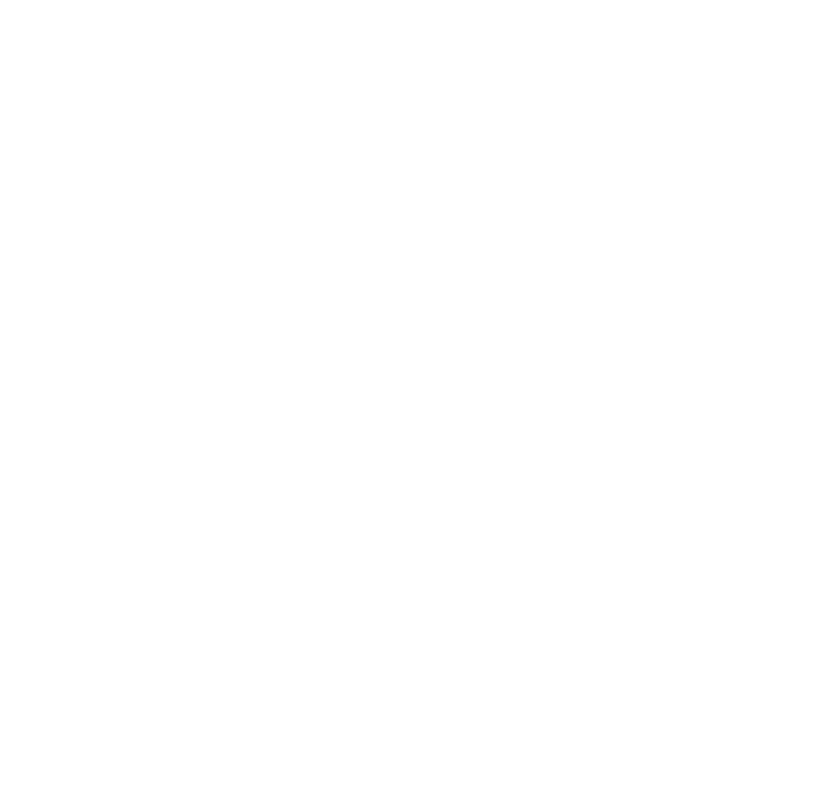
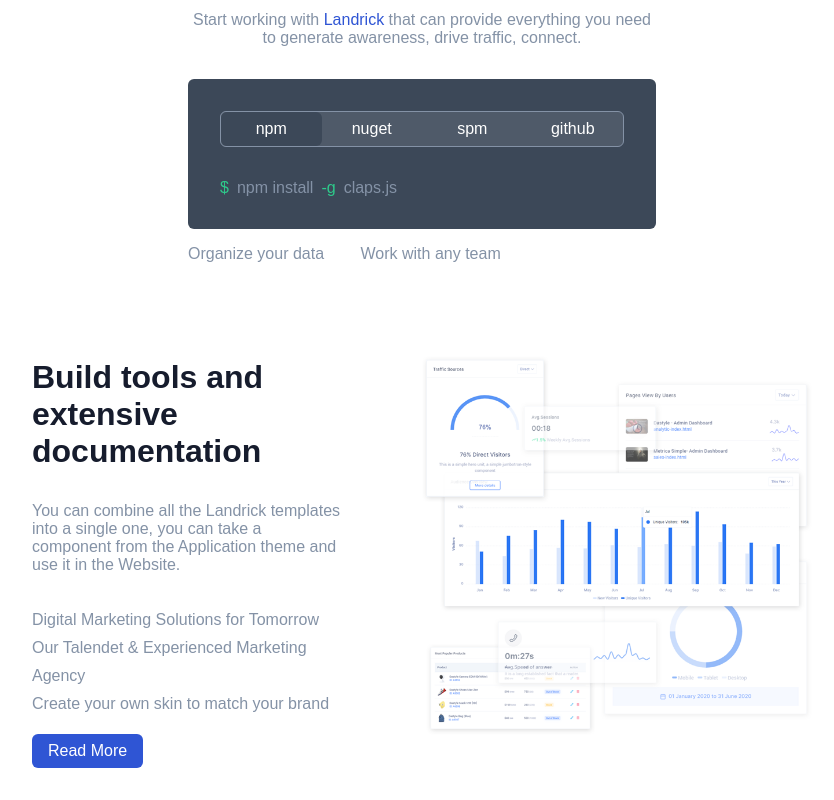
Before and after one commit to MarcoSandri/proj-html-vuejs, a Vue app: page / in a window 1280 px wide. Shown: the part 1932-2732 px from the top of the page, without its empty margins (228-1062 px from the left). Before the commit the page ends 1937 px from the top, so only its background shows below. Built offline with nearby package versions, Linux system fonts and the light colour scheme.

Commit message:
Tools section

```diff
--- a/src/App.vue
+++ b/src/App.vue
@@ -24,5 +24,8 @@
 <style lang="scss">
   @import './assets/style/general.scss';
 
+  #app {
+    min-width: 1300px;
+  }
 
 </style>
--- a/src/components/HeaderComp.vue
+++ b/src/components/HeaderComp.vue
@@ -120,7 +120,7 @@
 
                         text-transform: uppercase;
                         color: $menu_txt;
-                        margin: 0 1.5rem;
+                        margin: 0 1rem;
 
                         &#active {
                             color: $blue_txt;
--- a/src/components/JumboComp.vue
+++ b/src/components/JumboComp.vue
@@ -77,6 +77,7 @@
 
                     button {
                         margin-right: 1rem;
+                        margin-bottom: 1rem;
                     }
                 }
 
--- a/src/components/MainComp.vue
+++ b/src/components/MainComp.vue
@@ -3,6 +3,7 @@
         <div class="container">
             <KeyFeatures />
             <QuickstartComp />
+            <ToolsComp />
         </div>
     </main>
 </template>
@@ -10,12 +11,14 @@
 <script>
 import KeyFeatures from '../components/partials/KeyFeatures.vue'
 import QuickstartComp from '../components/partials/QuickstartComp.vue'
+import ToolsComp from '../components/partials/ToolsComp.vue'
 
 export default {
     name: "MainComp",
     components: {
         KeyFeatures,
-        QuickstartComp
+        QuickstartComp,
+        ToolsComp
     }
 
 }
--- a/src/components/cards/FeaturesCard.vue
+++ b/src/components/cards/FeaturesCard.vue
@@ -31,6 +31,7 @@
         border: 1px solid $lightblueborder_btn;
         padding: 2rem;
         border-radius: 10px;
+        margin-bottom: 1rem;
         width: 270px;
         position: relative;
         overflow: hidden;
--- a/src/components/partials/KeyFeatures.vue
+++ b/src/components/partials/KeyFeatures.vue
@@ -63,5 +63,6 @@
     .features {
         display: flex;
         justify-content: space-between;
+        flex-wrap: wrap;
     }
 </style>
--- /dev/null
+++ b/src/components/partials/ToolsComp.vue
@@ -0,0 +1,53 @@
+<template>
+  <section>
+      <div class="info">
+            <h2>Build tools and extensive documentation</h2>
+            <p>You can combine all the Landrick templates into a single one, you can take a component from the Application theme and use it in the Website.</p>
+            <ul>
+                <li> <font-awesome-icon icon="fa-regular fa-circle-check" class="highlight" /> Digital Marketing Solutions for Tomorrow</li>
+                <li> <font-awesome-icon icon="fa-regular fa-circle-check" class="highlight" /> Our Talendet & Experienced Marketing Agency</li>
+                <li> <font-awesome-icon icon="fa-regular fa-circle-check" class="highlight" /> Create your own skin to match your brand</li>
+            </ul>
+            <button class="blue-btn">Read More <font-awesome-icon icon="fa-solid fa-arrow-right" /></button>
+      </div>
+      <div class="image">
+          <img src="../../assets/img/1.png" alt="">
+      </div>
+  </section>
+</template>
+
+<script>
+export default {
+    name: "ToolsComp"
+}
+</script>
+
+<style lang="scss" scoped>
+    @import '../../assets/style/colors.scss';
+    @import '../../assets/style/general.scss';
+
+    section {
+        display: flex;
+        justify-content: space-between;
+        align-items: center;
+
+        .info {
+            width: 40%;
+
+            ul {
+                color: $lightgray_txt;
+                line-height: 1.75rem;
+                margin-bottom: 1rem;
+            }
+        }
+
+        .image {
+            width: 50%;
+            img {
+                object-fit: contain;
+                width: 100%;
+            }
+        }
+}
+
+</style>
--- a/src/main.js
+++ b/src/main.js
@@ -7,7 +7,7 @@
 import { library } from '@fortawesome/fontawesome-svg-core'
 
 /* import specific icons */
-import { faMagnifyingGlass, faChevronDown, faLayerGroup, faMaximize, faChevronRight } from '@fortawesome/free-solid-svg-icons'
+import { faMagnifyingGlass, faChevronDown, faLayerGroup, faMaximize, faChevronRight, faArrowRight } from '@fortawesome/free-solid-svg-icons'
 
 import { faGithub, faStackOverflow, faChromecast } from '@fortawesome/free-brands-svg-icons'
 
@@ -17,7 +17,7 @@
 import { FontAwesomeIcon } from '@fortawesome/vue-fontawesome'
 
 /* add icons to the library */
-library.add(faGithub, faStackOverflow, faUser, faMagnifyingGlass, faChevronDown, faLayerGroup, faChromecast, faMaximize, faSquarePlus, faChevronRight, faCircleCheck)
+library.add(faGithub, faStackOverflow, faUser, faMagnifyingGlass, faChevronDown, faLayerGroup, faChromecast, faMaximize, faSquarePlus, faChevronRight, faCircleCheck, faArrowRight)
 
 /* add font awesome icon component */
 Vue.component('font-awesome-icon', FontAwesomeIcon)
```
